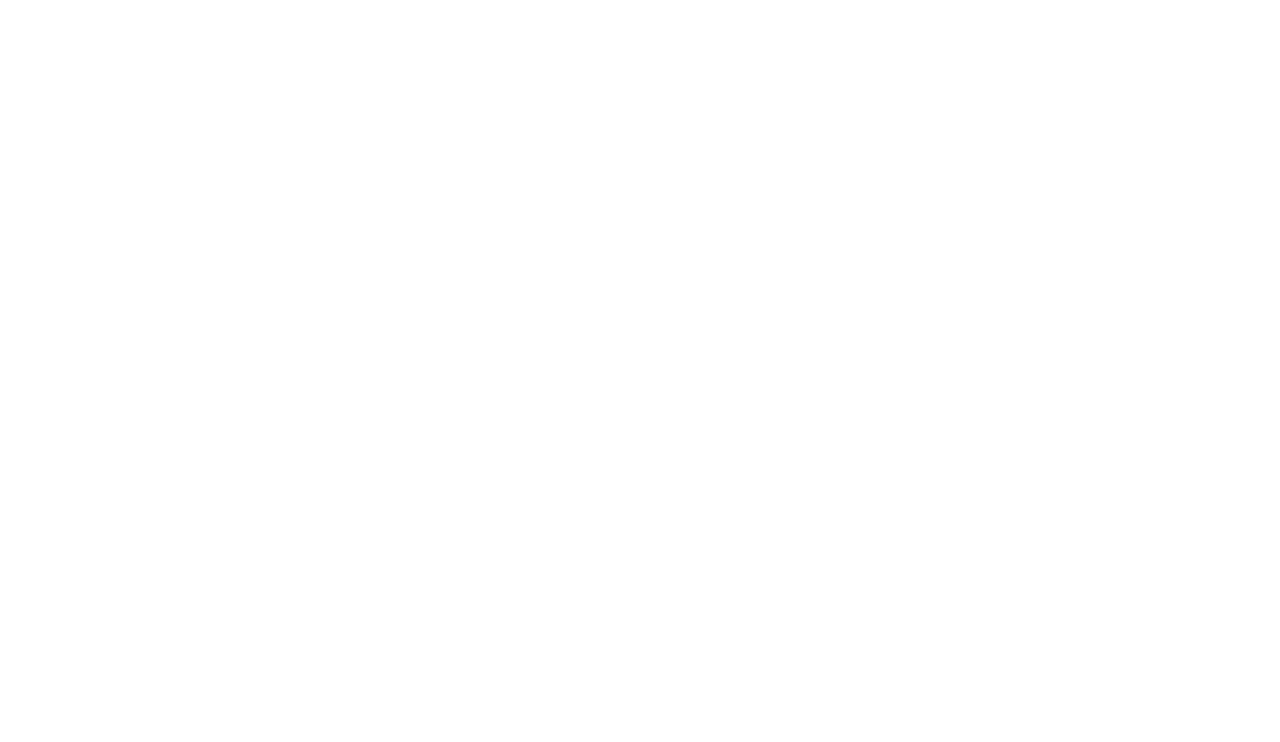
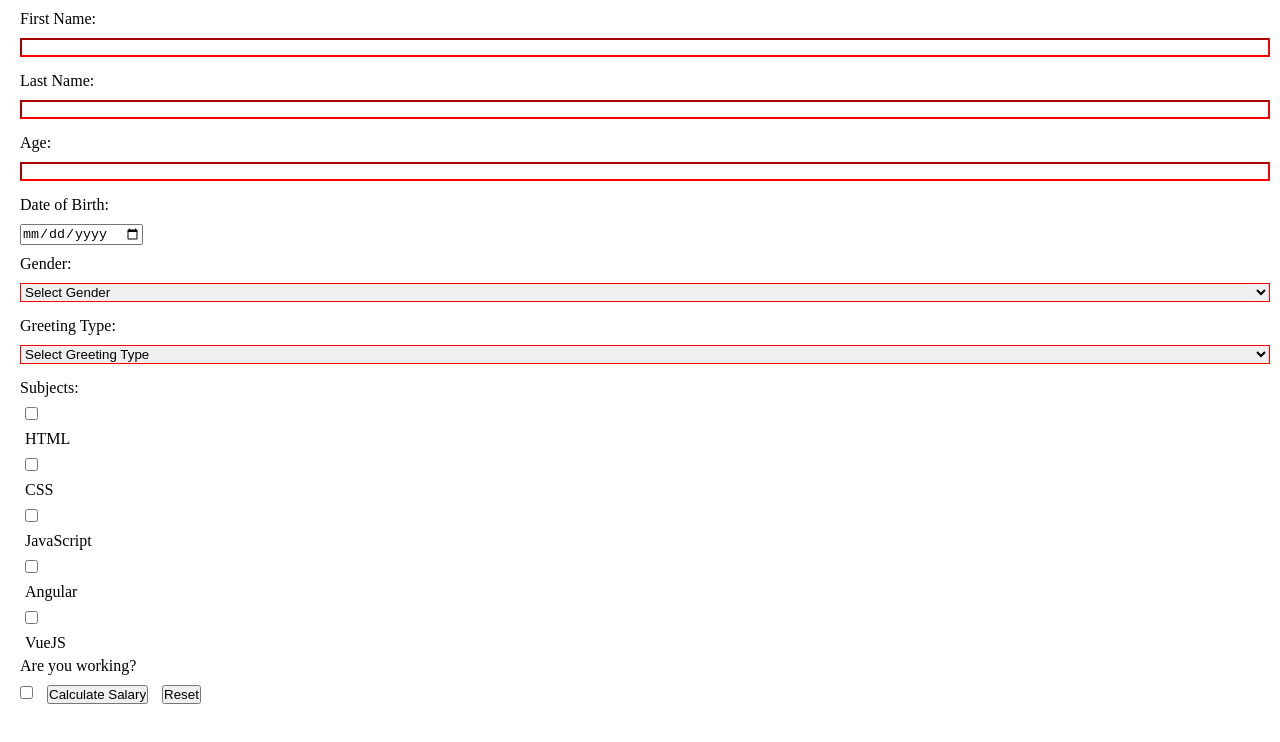
Before and after one commit to asheekasamuels/calculateSalary, a plain HTML site: page index.html in a window 1280 px wide. Drawn offline with Linux system fonts and the light colour scheme.

Commit message:
function

```diff
--- a/css/style.css
+++ b/css/style.css
@@ -0,0 +1,24 @@
+*,
+*::before,
+*::after {
+    margin: 5px;
+    padding: 0;
+    box-sizing: border-box;
+}
+
+label {
+    display: block;
+    margin-bottom: 5px;
+}
+input[type="text"], input[type="number"], select, textarea {
+    margin-bottom: 10px;
+    width: 100%;
+    border-color: red;
+}
+.subject-checkbox {
+    display: inline-block;
+    margin-right: 10px;
+}
+#workingDetails {
+    display: none;
+}
--- a/index.html
+++ b/index.html
@@ -3,9 +3,74 @@
 <head>
     <meta charset="UTF-8">
     <meta name="viewport" content="width=device-width, initial-scale=1.0">
+    <link rel="stylesheet" href="css/style.css">
     <title>calculate salary</title>
 </head>
 <body>
+    <form id="userInfoForm">
+    <label for="firstName">First Name:</label>
+    <input type="text" id="firstName" name="firstName" required>
+
+    <label for="lastName">Last Name:</label>
+    <input type="text" id="lastName" name="lastName" required>
+
+    <label for="age">Age:</label>
+    <input type="number" id="age" name="age" required>
+
+    <label for="dob">Date of Birth:</label>
+    <input type="date" id="dob" name="dob" required>
+
+    <label for="gender">Gender:</label>
+    <select id="gender" name="gender" required>
+        <option value="">Select Gender</option>
+        <option value="male">Male</option>
+        <option value="female">Female</option>
+    </select>
+
+    <label for="greetingType">Greeting Type:</label>
+    <select id="greetingType" name="greetingType" required>
+        <option value="">Select Greeting Type</option>
+        <option value="Mr.">Mr.</option>
+        <option value="Mrs.">Mrs.</option>
+        <option value="Miss">Miss</option>
+        <option value="Dr.">Doctor</option>
+    </select>
+
+    <label>Subjects:</label>
+    <div>
+        <input type="checkbox" id="html" name="subjects" value="HTML" class="subject-checkbox">
+        <label for="html">HTML</label>
+        <input type="checkbox" id="css" name="subjects" value="CSS" class="subject-checkbox">
+        <label for="css">CSS</label>
+        <input type="checkbox" id="javascript" name="subjects" value="JavaScript" class="subject-checkbox">
+        <label for="javascript">JavaScript</label>
+        <input type="checkbox" id="angular" name="subjects" value="Angular" class="subject-checkbox">
+        <label for="angular">Angular</label>
+        <input type="checkbox" id="vuejs" name="subjects" value="VueJS" class="subject-checkbox">
+        <label for="vuejs">VueJS</label>
+    </div>
+
+    <label for="working">Are you working?</label>
+    <input type="checkbox" id="working" name="working" onclick="toggleWorkingDetails()">
+
+    <div id="workingDetails">
+        <label for="hours">Hours Worked:</label>
+        <input type="number" id="hours" name="hours">
+
+        <label for="rate">Hourly Rate:</label>
+        <input type="number" id="rate" name="rate">
+
+        <label for="taxRate">Tax Rate (%):</label>
+        <input type="number" id="taxRate" name="taxRate">
+
+        <label for="salary">Calculated Salary:</label>
+        <output id="salary"></output>
+    </div>
+
+    <button type="button" onclick="calculateSalary()">Calculate Salary</button>
+    <button type="reset">Reset</button>
+    </form>
+
     <script src="script/code.js"></script>
 </body>
 </html>
--- a/script/code.js
+++ b/script/code.js
@@ -0,0 +1,15 @@
+function toggleWorkingDetails() {
+    var workingCheckbox = document.getElementById('working');
+    var workingDetails = document.getElementById('workingDetails');
+    workingDetails.style.display = workingCheckbox.checked ? 'block' : 'none';
+}
+
+function calculateSalary() {
+    var hours = parseFloat(document.getElementById('hours').value) || 0;
+    var rate = parseFloat(document.getElementById('rate').value) || 0;
+    var taxRate = parseFloat(document.getElementById('taxRate').value) || 0;
+
+    var salary = hours * rate * (1 - (taxRate / 100));
+
+    document.getElementById('salary').textContent = salary.toFixed(2);
+}
```
